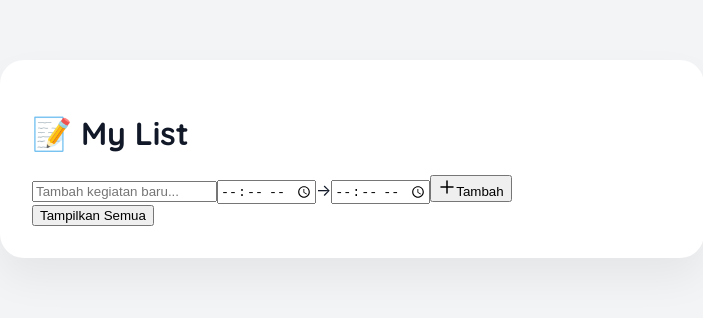
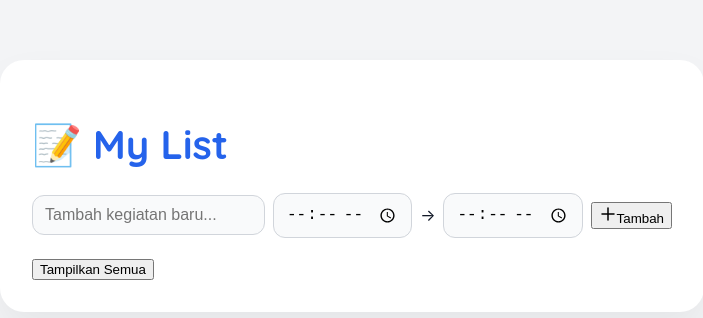
Before and after one commit to muhammadrafiansori/32-pbk-uts-233510586, a Vue app: page / in a window 1280 px wide. Shown: the top 318 px of the page, without its empty margins (288-991 px from the left). Built offline with nearby package versions, Linux system fonts and the light colour scheme.

Commit message:
edit H1,textfield

```diff
--- a/src/App.vue
+++ b/src/App.vue
@@ -114,4 +114,28 @@ body {
   box-shadow: 0 20px 40px rgba(0, 0, 0, 0.06);
 }
 
+h1 {
+  font-size: 2.5rem;
+  color: #2563eb;
+  font-weight: 900;
+  margin-bottom: 24px;
+
+}
+
+.input-wrapper {
+  display: flex;
+  gap: 8px;
+  margin-bottom: 20px;
+  align-items: center;
+}
+
+input[type="text"],
+.time-input {
+  flex: 1;
+  padding: 10px 12px;
+  font-size: 16px;
+  border: 1px solid #d1d5db;
+  border-radius: 12px;
+  background-color: #f9fafb;
+}
 </style>
```
